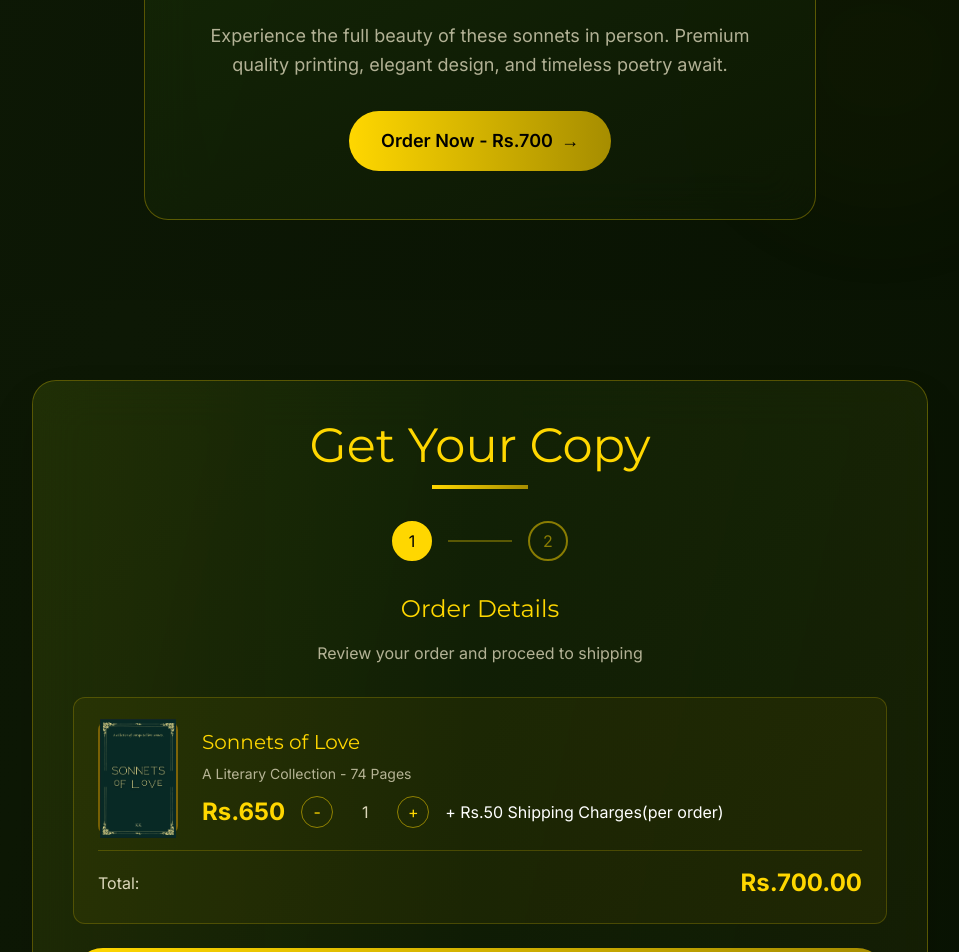
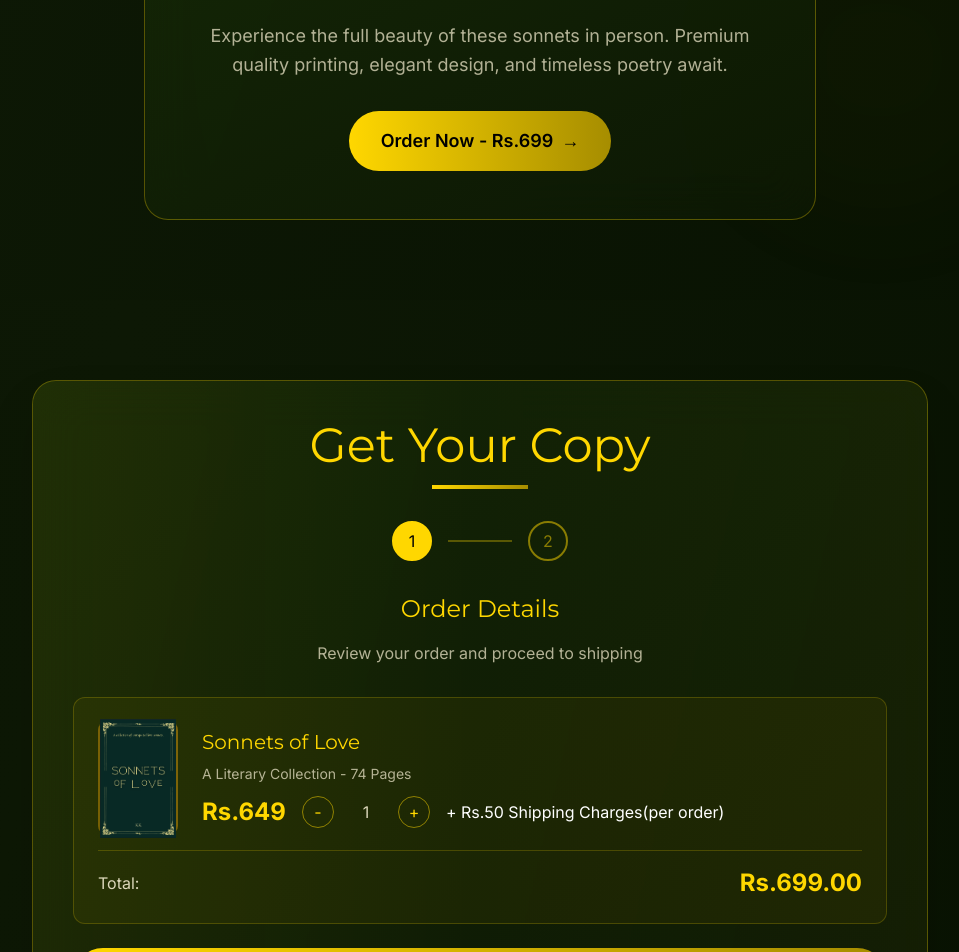
Before and after one commit to vaidikco/sol, a Next.js app: page / in a window 1280 px wide. Shown: the part 3960-4912 px from the top of the page, without its empty margins (160-1119 px from the left). Built offline with nearby package versions, Linux system fonts and the light colour scheme.

Commit message:
added product gallery

```diff
--- a/app/components/ProductGallery.js
+++ b/app/components/ProductGallery.js
@@ -12,11 +12,11 @@ const ProductGallery = () => {
     id: i + 1,
     src: `/img${i + 1}.jpeg`,
     alt: `Sonnets of Love - Product Image ${i + 1}`,
-    title: i === 0 ? 'Cover Design' :
-           i === 1 ? 'Back Cover' :
-           i === 2 ? 'Inside Pages' :
-           i < 8 ? `Page ${i - 2}` :
-           i < 15 ? 'Interior Design' :
+    title: i === 0 ? ' ' :
+           i === 1 ? ' ' :
+           i === 2 ? ' ' :
+           i < 8 ? ` ` :
+           i < 15 ? ' ' :
            'Product Details'
   }));
 
@@ -207,7 +207,7 @@ const ProductGallery = () => {
           <div className="bg-gradient-to-br from-[#1a3008]/60 to-[#0e1a05]/60 backdrop-blur-xl border border-[#FFD700]/30 rounded-3xl p-8 lg:p-12 max-w-2xl mx-auto">
             <div className="flex justify-center items-center gap-4 mb-6">
               <Heart size={24} className="text-[#FFD700]" />
-              <h3 className="font-serif text-2xl lg:text-3xl text-[#FFD700]">Ready to Own Your Copy?</h3>
+              <a href='purchase'><h3 className="font-serif text-2xl lg:text-3xl text-[#FFD700]">Ready to Own Your Copy?</h3></a>
               <Heart size={24} className="text-[#FFD700]" />
             </div>
             <p className="text-[#dcd7ba]/80 text-lg mb-8 leading-relaxed">
@@ -216,7 +216,7 @@ const ProductGallery = () => {
             </p>
             <button className="group bg-gradient-to-r from-[#FFD700] to-[#a68d00] text-black px-8 py-4 rounded-full font-semibold text-lg hover:shadow-2xl hover:shadow-[#FFD700]/30 transition-all duration-300 transform hover:scale-105">
               <span className="flex items-center justify-center gap-2">
-                Order Now - Rs.700
+                Order Now - Rs.699
                 <span className="group-hover:translate-x-1 transition-transform duration-300">
                   →
                 </span>
--- a/app/page.js
+++ b/app/page.js
@@ -517,7 +517,7 @@ export default function Home() {
                             <h4 className="text-lg sm:text-xl font-serif text-[#FFD700] mb-2">Sonnets of Love</h4>
                             <p className="text-[#dcd7ba]/80 text-sm mb-3">A Literary Collection - 74 Pages</p>
                             <div className="flex flex-col sm:flex-row items-center justify-center sm:justify-start gap-4">
-                              <span className="text-xl sm:text-2xl font-bold text-[#FFD700]">Rs.650</span>
+                              <span className="text-xl sm:text-2xl font-bold text-[#FFD700]">Rs.649</span>
                               <div className="flex items-center gap-2">
                                 <button
                                   onClick={() => setFormData(prev => ({ ...prev, quantity: Math.max(1, prev.quantity - 1) }))}
@@ -539,7 +539,7 @@ export default function Home() {
                         </div>
                         <div className="border-t border-[#FFD700]/20 mt-4 pt-4 flex justify-between items-center">
                           <span className="text-[#dcd7ba] text-sm sm:text-base">Total:</span>
-                          <span className="text-xl sm:text-2xl font-bold text-[#FFD700]">Rs.{(700 * formData.quantity).toFixed(2)}</span>
+                          <span className="text-xl sm:text-2xl font-bold text-[#FFD700]">Rs.{(699 * formData.quantity).toFixed(2)}</span>
                         </div>
                       </div>
 
@@ -693,7 +693,7 @@ export default function Home() {
                         <div className="space-y-2">
                           <div className="flex justify-between text-[#dcd7ba] text-sm sm:text-base">
                             <span>Sonnets of Love × {formData.quantity}</span>
-                            <span>Rs{(650 * formData.quantity).toFixed(2)}</span>
+                            <span>Rs{(649 * formData.quantity).toFixed(2)}</span>
                           </div>
                           <div className="flex justify-between text-[#dcd7ba] text-sm sm:text-base">
                             <span>Shipping(per-order)</span>
@@ -701,7 +701,7 @@ export default function Home() {
                           </div>
                           <div className="border-t border-[#FFD700]/20 pt-2 flex justify-between font-bold text-[#FFD700] text-base sm:text-lg">
                             <span>Total</span>
-                            <span>Rs.{(700 * formData.quantity).toFixed(2)}</span>
+                            <span>Rs.{(699 * formData.quantity).toFixed(2)}</span>
                           </div>
                         </div>
                       </div>
@@ -758,7 +758,7 @@ export default function Home() {
                       </div>
                       <div className="flex justify-between font-bold text-[#FFD700] pt-2 border-t border-[#FFD700]/20">
                         <span>Total:</span>
-                        <span>Rs.{(700 * formData.quantity).toFixed(2)}</span>
+                        <span>Rs.{(699 * formData.quantity).toFixed(2)}</span>
                       </div>
                     </div>
                   </div>
```
